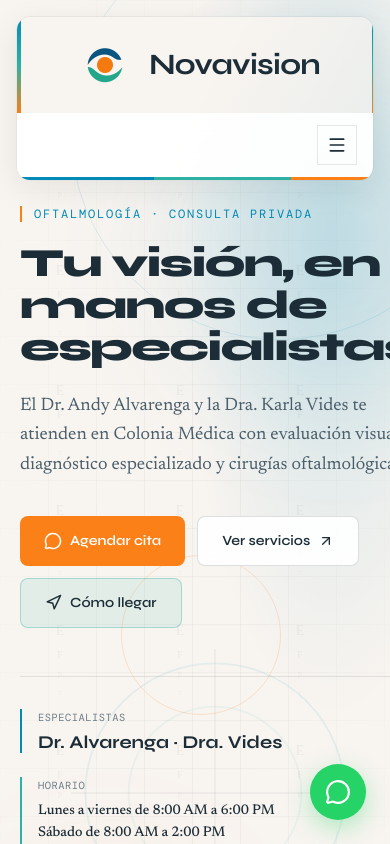
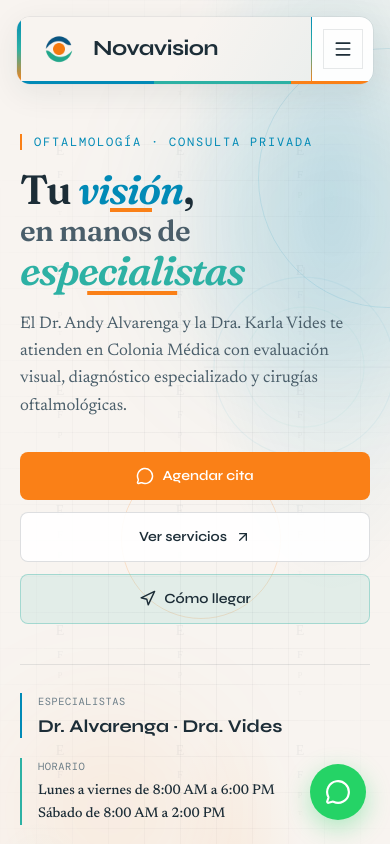
Before and after one commit to leofdr7/novavision, a React (Vite) app: page / in a window 390 px wide. Shown: the top 844 px of the page. Built offline with nearby package versions, Linux system fonts and the light colour scheme.

Commit message:
cambios fuentes y visualizacion to phone

```diff
--- a/index.html
+++ b/index.html
@@ -9,7 +9,7 @@
     <title>Novavision | Oftalmología</title>
     <link rel="preconnect" href="https://fonts.googleapis.com" />
     <link rel="preconnect" href="https://fonts.gstatic.com" crossorigin />
-    <link href="https://fonts.googleapis.com/css2?family=Newsreader:ital,opsz,wght@0,6..72,400;0,6..72,500;0,6..72,600;1,6..72,400&family=Syne:wght@500;600;700;800&family=DM+Mono:wght@400;500&display=swap" rel="stylesheet" />
+    <link href="https://fonts.googleapis.com/css2?family=Fraunces:ital,opsz,wght@0,9..144,600;0,9..144,700;1,9..144,600;1,9..144,700&family=Newsreader:ital,opsz,wght@0,6..72,400;0,6..72,500;0,6..72,600;1,6..72,400&family=Syne:wght@500;600;700;800&family=DM+Mono:wght@400;500&display=swap" rel="stylesheet" />
   </head>
   <body>
     <div id="root"></div>
--- a/src/components/Hero.tsx
+++ b/src/components/Hero.tsx
@@ -35,7 +35,7 @@ function EyeChartVisual() {
   ];
 
   return (
-    <div className="relative flex aspect-[4/5] w-full max-w-md flex-col items-center justify-center border border-ink/10 bg-white/80 p-8 shadow-[0_20px_60px_rgba(28,45,55,0.08)] backdrop-blur-sm md:p-10">
+    <div className="relative flex aspect-[5/4] w-full max-w-sm flex-col items-center justify-center border border-ink/10 bg-white/80 p-5 shadow-[0_20px_60px_rgba(28,45,55,0.08)] backdrop-blur-sm sm:aspect-[4/5] sm:max-w-xs sm:p-8 md:max-w-md md:p-10">
       <div className="absolute inset-3 border border-ink/5" aria-hidden />
       <p className="absolute left-4 top-4 font-mono text-[0.65rem] uppercase tracking-widest text-muted">
         Agudeza visual
@@ -69,36 +69,48 @@ export function Hero() {
   return (
     <section
       id="inicio"
-      className="snellen-bg relative overflow-hidden pt-[8.5rem] md:pt-[9.5rem]"
+      className="snellen-bg relative overflow-hidden pt-[5.5rem] md:pt-[9.5rem]"
     >
       <HeroBackground />
 
-      <div className="relative z-[1] mx-auto grid max-w-6xl gap-12 px-5 py-16 md:grid-cols-[1.1fr_0.9fr] md:items-center md:gap-16 md:px-8 md:py-24 lg:py-28">
+      <div className="relative z-[1] mx-auto grid max-w-6xl gap-10 px-5 py-10 sm:py-14 md:grid-cols-[1.1fr_0.9fr] md:items-center md:gap-16 md:px-8 md:py-24 lg:py-28">
         <Reveal>
           <p className="mb-5 inline-block border-l-2 border-orange pl-3 font-mono text-xs uppercase tracking-[0.15em] text-blue">
             Oftalmología · Consulta privada
           </p>
-          <h1 className="font-display text-[clamp(2.5rem,6vw,4.25rem)] font-extrabold leading-[1.05] tracking-[-0.04em] text-ink text-balance">
-            Tu visión, en manos de especialistas
+          <h1 className="font-hero text-[2.55rem] font-semibold leading-[0.98] tracking-[-0.035em] text-ink sm:text-[3.35rem] lg:text-[4.35rem]">
+            <span className="block">
+              Tu{" "}
+              <span className="relative inline-block italic text-blue after:absolute after:-bottom-0.5 after:left-1/2 after:h-1 after:w-2/5 after:-translate-x-1/2 after:bg-orange after:content-['']">
+                visión
+              </span>
+              ,
+            </span>
+            <span className="my-1.5 block text-[0.72em] font-medium tracking-[-0.02em] text-ink-soft sm:my-2">
+              en manos de
+            </span>
+            <span className="relative inline-block italic text-teal after:absolute after:-bottom-1 after:left-1/2 after:h-1 after:w-2/5 after:-translate-x-1/2 after:bg-orange after:content-['']">
+              especialistas
+            </span>
           </h1>
-          <p className="mt-6 max-w-lg text-lg leading-relaxed text-ink-soft">
+          <p className="mt-5 max-w-lg text-[1.05rem] leading-relaxed text-ink-soft sm:mt-6 sm:text-lg">
             El Dr. Andy Alvarenga y la Dra. Karla Vides te atienden en Colonia Médica
             con evaluación visual, diagnóstico especializado y cirugías oftalmológicas.
           </p>
 
-          <div className="mt-9 flex flex-wrap gap-3">
+          <div className="mt-8 grid gap-3 sm:flex sm:flex-wrap">
             <a
               href={whatsappUrl}
               target="_blank"
               rel="noopener noreferrer"
-              className="inline-flex items-center gap-2 rounded-md bg-orange px-6 py-3.5 font-display text-sm font-semibold text-white transition-colors hover:bg-orange-dark"
+              className="inline-flex items-center justify-center gap-2 rounded-md bg-orange px-6 py-3.5 font-display text-sm font-semibold text-white transition-colors hover:bg-orange-dark"
             >
               <MessageCircle size={18} />
               Agendar cita
             </a>
             <a
               href="#servicios"
-              className="inline-flex items-center gap-2 rounded-md border border-ink/15 bg-white/90 px-6 py-3.5 font-display text-sm font-semibold text-ink transition-colors hover:border-blue hover:text-blue"
+              className="inline-flex items-center justify-center gap-2 rounded-md border border-ink/15 bg-white/90 px-6 py-3.5 font-display text-sm font-semibold text-ink transition-colors hover:border-blue hover:text-blue"
             >
               Ver servicios
               <ArrowUpRight size={16} />
@@ -107,14 +119,14 @@ export function Hero() {
               href={wazeUrl}
               target="_blank"
               rel="noopener noreferrer"
-              className="inline-flex items-center gap-2 rounded-md border border-teal/35 bg-teal/10 px-6 py-3.5 font-display text-sm font-semibold text-ink transition-colors hover:border-teal hover:bg-teal hover:text-white"
+              className="inline-flex items-center justify-center gap-2 rounded-md border border-teal/35 bg-teal/10 px-6 py-3.5 font-display text-sm font-semibold text-ink transition-colors hover:border-teal hover:bg-teal hover:text-white"
             >
               <Navigation size={17} />
               Cómo llegar
             </a>
           </div>
 
-          <dl className="mt-12 grid gap-x-8 gap-y-6 border-t border-ink/10 pt-8 sm:grid-cols-2">
+          <dl className="mt-10 grid gap-x-8 gap-y-5 border-t border-ink/10 pt-7 sm:mt-12 sm:grid-cols-2 sm:gap-y-6 sm:pt-8">
             <div className="border-l-2 border-blue pl-4">
               <dt className="font-mono text-[0.65rem] uppercase tracking-wider text-muted">
                 Especialistas
--- a/src/components/Services.tsx
+++ b/src/components/Services.tsx
@@ -30,7 +30,7 @@ const accents = [
 
 export function Services() {
   return (
-    <section id="servicios" className="border-t border-ink/8 bg-paper py-20 md:py-28">
+    <section id="servicios" className="border-t border-ink/8 bg-paper py-16 md:py-28">
       <div className="mx-auto max-w-6xl px-5 md:px-8">
         <Reveal className="mx-auto max-w-2xl text-center">
           <SectionLabel>Servicios</SectionLabel>
@@ -38,13 +38,13 @@ export function Services() {
           <p className="mt-5 text-lg text-ink-soft">{clinic.serviciosIntro}</p>
         </Reveal>
 
-        <div className="mt-14 grid gap-4 sm:grid-cols-2 lg:grid-cols-3">
+        <div className="mt-10 grid gap-3 sm:mt-14 sm:grid-cols-2 sm:gap-4 lg:grid-cols-3">
           {servicios.map((s, i) => {
             const Icon = iconMap[s.icon];
             return (
               <Reveal key={s.titulo} delay={0.05 * i}>
                 <article
-                  className={`group h-full border-l-4 ${accents[i]} bg-white p-7 transition-shadow hover:shadow-[0_8px_30px_rgba(28,45,55,0.06)]`}
+                  className={`group h-full border-l-4 ${accents[i]} bg-white p-6 transition-shadow hover:shadow-[0_8px_30px_rgba(28,45,55,0.06)] sm:p-7`}
                 >
                   <Icon
                     className="mb-5 text-blue transition-transform group-hover:scale-110"
--- a/src/index.css
+++ b/src/index.css
@@ -9,6 +9,7 @@
 
 @theme {
   --font-display: "Syne", system-ui, sans-serif;
+  --font-hero: "Fraunces", Georgia, serif;
   --font-body: "Newsreader", Georgia, serif;
   --font-mono: "DM Mono", monospace;
 
@@ -199,15 +200,17 @@
 }
 
 .header-layout {
+  grid-template-columns: minmax(0, 1fr) auto;
   transition: grid-template-columns 0.55s cubic-bezier(0.22, 1, 0.36, 1);
 }
 
 .header-logo-panel {
   position: relative;
   overflow: hidden;
-  min-height: 4.75rem;
-  gap: 0.75rem;
-  padding: 1rem 1.5rem;
+  min-height: 4rem;
+  justify-content: flex-start;
+  gap: 0.65rem;
+  padding: 0.5rem 0.85rem;
   border-left: 4px solid transparent;
   border-image: linear-gradient(180deg, #018ab6, #2db1a4, #fa8017) 1;
   transition:
@@ -218,21 +221,21 @@
 }
 
 .header-logo-image {
-  width: 4rem;
-  height: 4rem;
+  width: 3rem;
+  height: 3rem;
   transition: width 0.55s cubic-bezier(0.22, 1, 0.36, 1),
     height 0.55s cubic-bezier(0.22, 1, 0.36, 1),
     transform 0.3s ease;
 }
 
 .header-brand-name {
-  font-size: 1.85rem;
+  font-size: 1.35rem;
   transition: font-size 0.55s cubic-bezier(0.22, 1, 0.36, 1);
 }
 
 .header-navigation {
-  gap: 1rem;
-  padding: 0.75rem 1rem;
+  gap: 0.5rem;
+  padding: 0.5rem 0.65rem;
   transition:
     gap 0.55s cubic-bezier(0.22, 1, 0.36, 1),
     padding 0.55s cubic-bezier(0.22, 1, 0.36, 1),
@@ -377,15 +380,42 @@
 
 @media (max-width: 767px) {
   .header-shell--scrolled .header-logo-panel {
-    min-height: 0;
-    height: 0;
-    padding-block: 0;
-    opacity: 0;
-    pointer-events: none;
+    min-height: 3.25rem;
+    gap: 0.5rem;
+    padding: 0.35rem 0.7rem;
+    opacity: 1;
   }
 
   .header-shell--scrolled .header-navigation {
-    padding-block: 0.55rem;
+    padding-block: 0.35rem;
+  }
+
+  .header-shell--scrolled .header-logo-image {
+    width: 2.35rem;
+    height: 2.35rem;
+  }
+
+  .header-shell--scrolled .header-brand-name {
+    font-size: 1.05rem;
+  }
+
+  .hero-bg-crosshair {
+    width: 250px;
+    height: 250px;
+    top: 28%;
+    left: 78%;
+    opacity: 0.45;
+  }
+
+  .hero-bg-ring--1 {
+    width: 260px;
+    height: 260px;
+    top: 3rem;
+    right: -8rem;
+  }
+
+  .hero-bg-grid {
+    background-size: 36px 36px;
   }
 }
 
```
Also changed, not shown: src/components/About.tsx (+6 -6 lines), src/components/Contact.tsx (+5 -5 lines), src/components/FAQ.tsx (+5 -5 lines).
